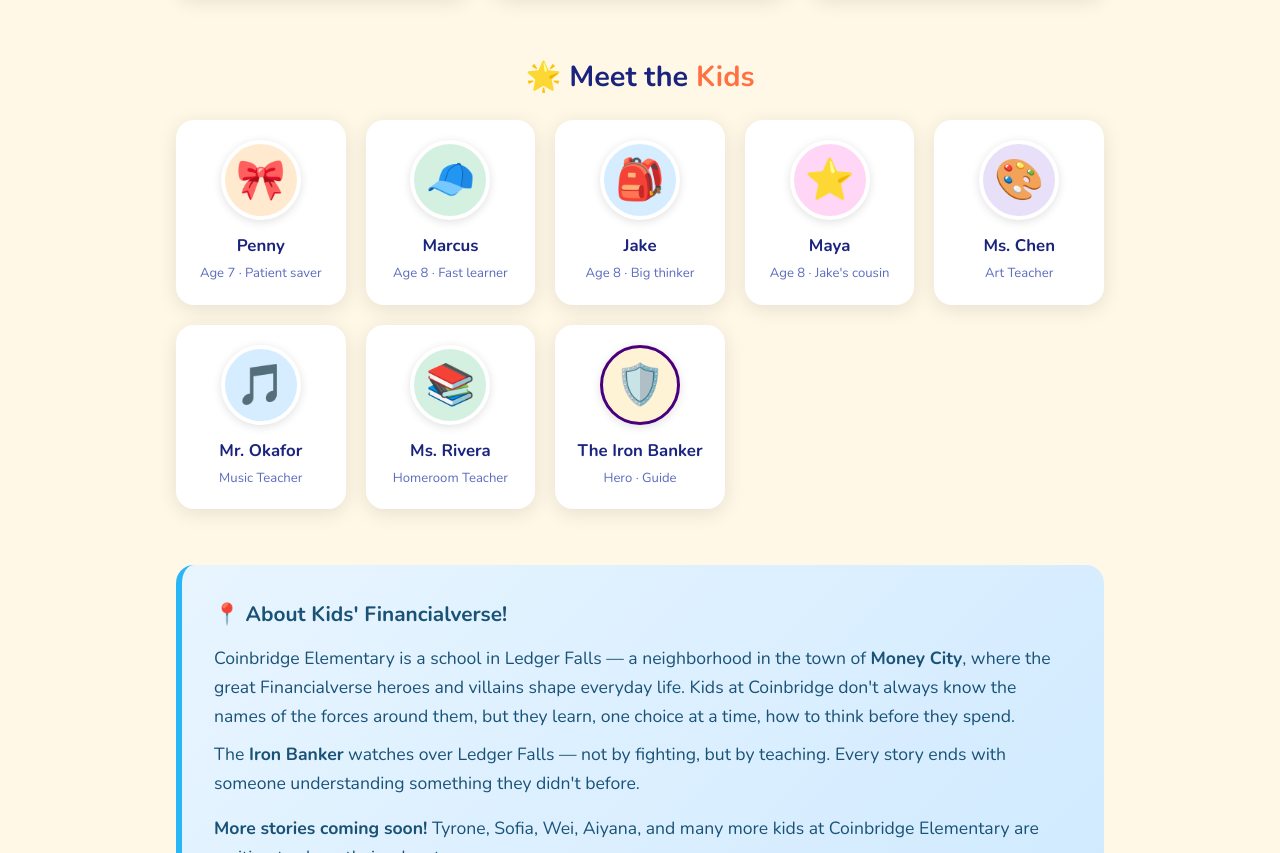
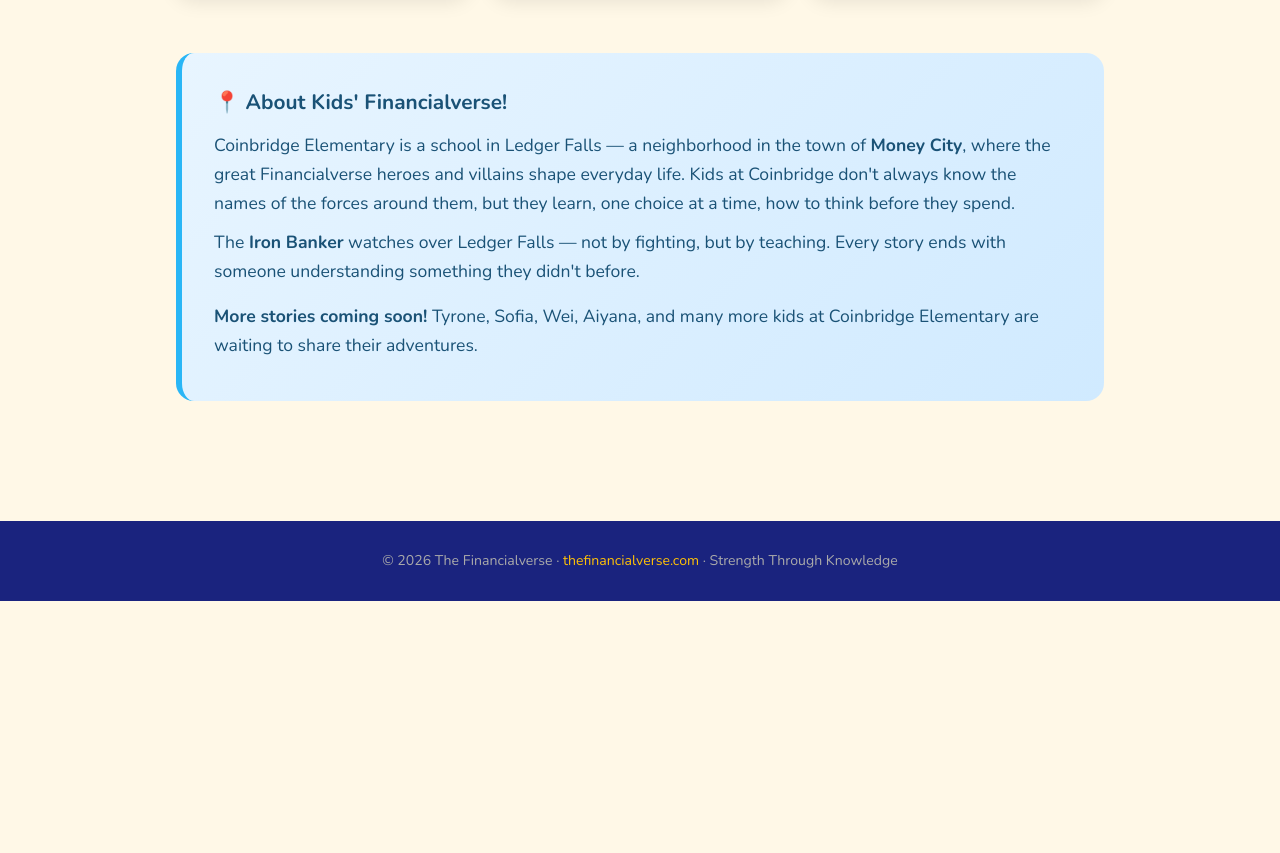
Before and after one commit to matstaf76/financialverse-kids, a plain HTML site: page index.html in a window 1280 px wide. Shown: the part 1276-2129 px from the top of the page. After the commit the page ends 1877 px from the top, so only its background shows below. Drawn offline with nearby package versions, Linux system fonts and the light colour scheme.

Commit message:
Remove characters section from index.html
Removed the characters section from the index.html file.

```diff
--- a/index.html
+++ b/index.html
@@ -81,61 +81,7 @@
       </div>
     </section>
 
-    <!-- CHARACTERS -->
-    <section id="characters">
-      <h2 class="section-title">🌟 Meet the <span>Kids</span></h2>
-      <div class="character-grid">
 
-        <div class="char-card">
-          <div class="char-avatar" style="background:#FFEAD0;">🎀</div>
-          <h4>Penny</h4>
-          <div class="char-role">Age 7 · Patient saver</div>
-        </div>
-
-        <div class="char-card">
-          <div class="char-avatar" style="background:#D4F0E0;">🧢</div>
-          <h4>Marcus</h4>
-          <div class="char-role">Age 8 · Fast learner</div>
-        </div>
-
-        <div class="char-card">
-          <div class="char-avatar" style="background:#D6ECFF;">🎒</div>
-          <h4>Jake</h4>
-          <div class="char-role">Age 8 · Big thinker</div>
-        </div>
-
-        <div class="char-card">
-          <div class="char-avatar" style="background:#FFD6F5;">⭐</div>
-          <h4>Maya</h4>
-          <div class="char-role">Age 8 · Jake's cousin</div>
-        </div>
-
-        <div class="char-card">
-          <div class="char-avatar" style="background:#E8E0F8;">🎨</div>
-          <h4>Ms. Chen</h4>
-          <div class="char-role">Art Teacher</div>
-        </div>
-
-        <div class="char-card">
-          <div class="char-avatar" style="background:#D6ECFF;">🎵</div>
-          <h4>Mr. Okafor</h4>
-          <div class="char-role">Music Teacher</div>
-        </div>
-
-        <div class="char-card">
-          <div class="char-avatar" style="background:#D4F0E0;">📚</div>
-          <h4>Ms. Rivera</h4>
-          <div class="char-role">Homeroom Teacher</div>
-        </div>
-
-        <div class="char-card">
-          <div class="char-avatar" style="background:#FFF3D6; border: 3px solid #4A007E;">🛡️</div>
-          <h4>The Iron Banker</h4>
-          <div class="char-role">Hero · Guide</div>
-        </div>
-
-      </div>
-    </section>
 
     <!-- ABOUT -->
     <section id="about">
```
